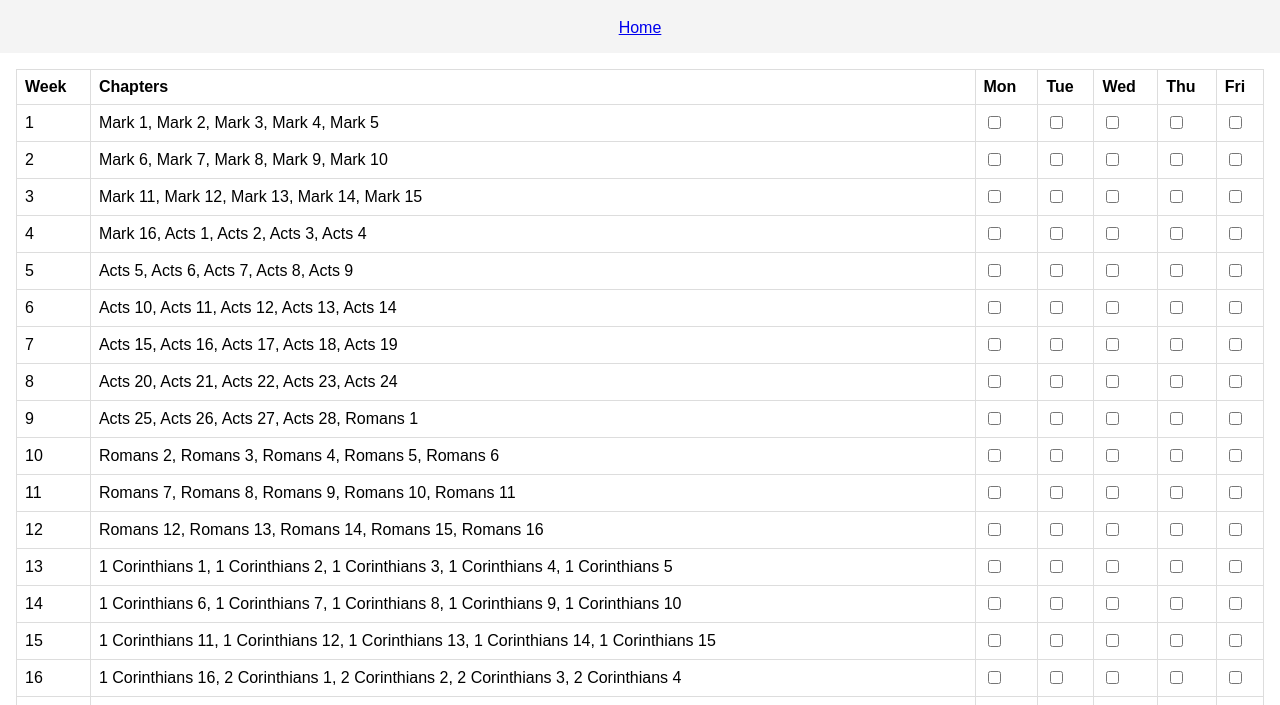
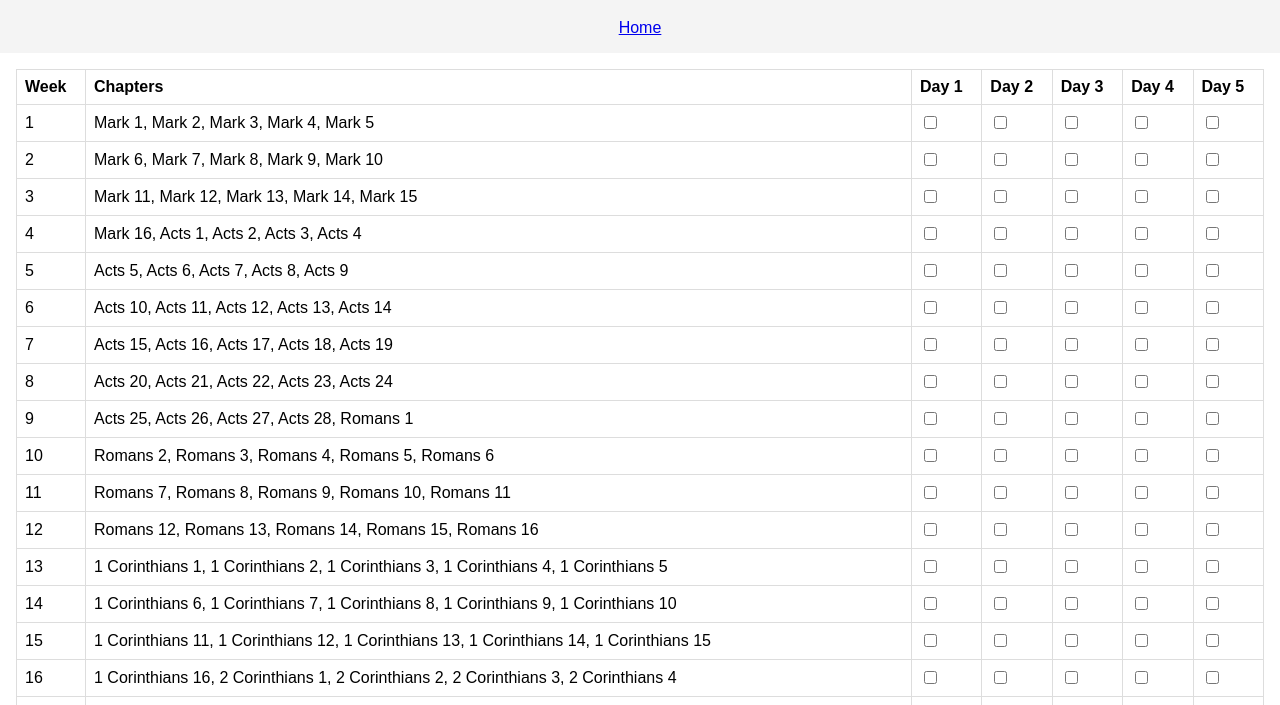
Before and after one commit to NT5x5/new-testament-five, a plain HTML site: page plan.html in a window 1280 px wide. Shown: the part 77-782 px from the top of the page. Drawn offline with Linux system fonts and the light colour scheme.

Commit message:
Update plan.html

```diff
--- a/plan.html
+++ b/plan.html
@@ -13,11 +13,11 @@
   <tr>
     <th>Week</th>
     <th>Chapters</th>
-    <th>Mon</th>
-    <th>Tue</th>
-    <th>Wed</th>
-    <th>Thu</th>
-    <th>Fri</th>
+    <th>Day 1</th>
+    <th>Day 2</th>
+    <th>Day 3</th>
+    <th>Day 4</th>
+    <th>Day 5</th>
   </tr>
 </thead>
     <tbody></tbody>
```
